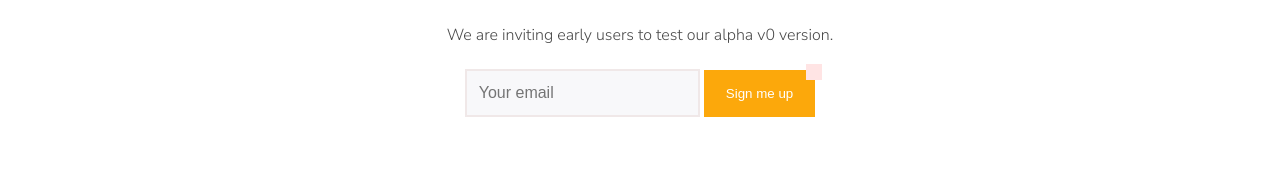
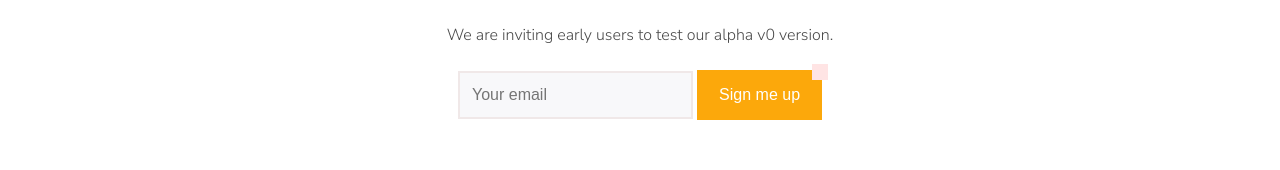
Before and after one commit to leonahu/tama-web, a plain HTML site: page index.html in a window 1280 px wide. Shown: the part 325-495 px from the top of the page. Drawn offline with nearby package versions, Linux system fonts and the light colour scheme.

Commit message:
button style change

```diff
--- a/scribbler-global.css
+++ b/scribbler-global.css
@@ -111,13 +111,15 @@ textarea, input, button { outline: none; }
 
 /* buttons */
 .button--primary {
-  padding: 1rem 22px;
+  font-size: 1em;
+  padding: 1em 22px;
   background-color: var(--accent-color);
   color: white;
   position: relative;
   text-decoration: none;
   border: 0;
   transition: all .3s ease-out;
+  cursor: pointer;
 }
 
 .button--primary:after {
```
